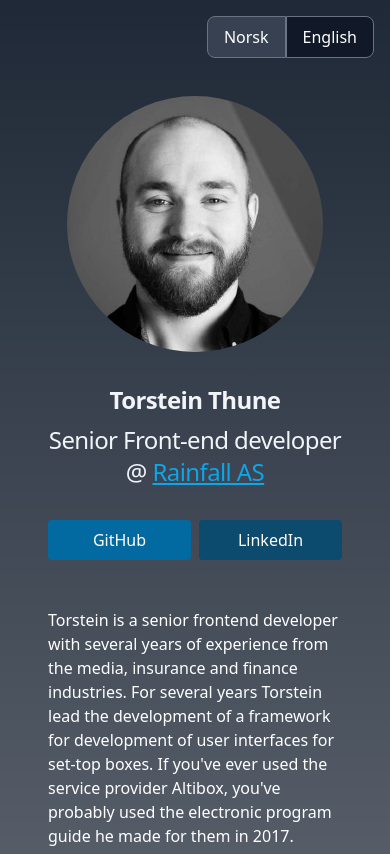
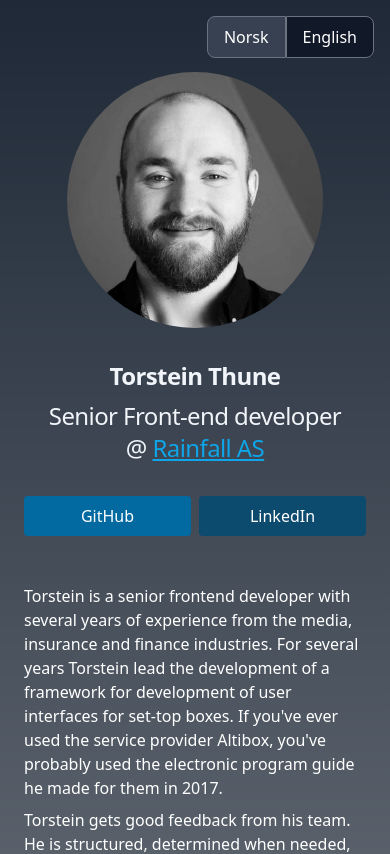
Before and after one commit to Torthu/thuneio, a Next.js app: page / in a window 390 px wide. Shown: the top 854 px of the page. Built offline with nearby package versions, Linux system fonts and the light colour scheme.

Commit message:
fix(cv): decrease outer padding on mobile to increase readability

```diff
--- a/src/app/cv/page.tsx
+++ b/src/app/cv/page.tsx
@@ -63,7 +63,7 @@ export default function Cv() {
           English
         </Button>
       </FlexRow>
-      <div className="flex flex-col lg:flex-row items-start justify-center gap-12 max-w-5xl mx-auto p-12 my-12 print:p-2 print:my-2">
+      <div className="flex flex-col lg:flex-row items-start justify-center gap-12 max-w-5xl mx-auto p-6 lg:p-12 my-12 print:p-2 print:my-2">
         <LeftCol lang={lang} />
         <RightCol lang={lang} />
       </div>
```
